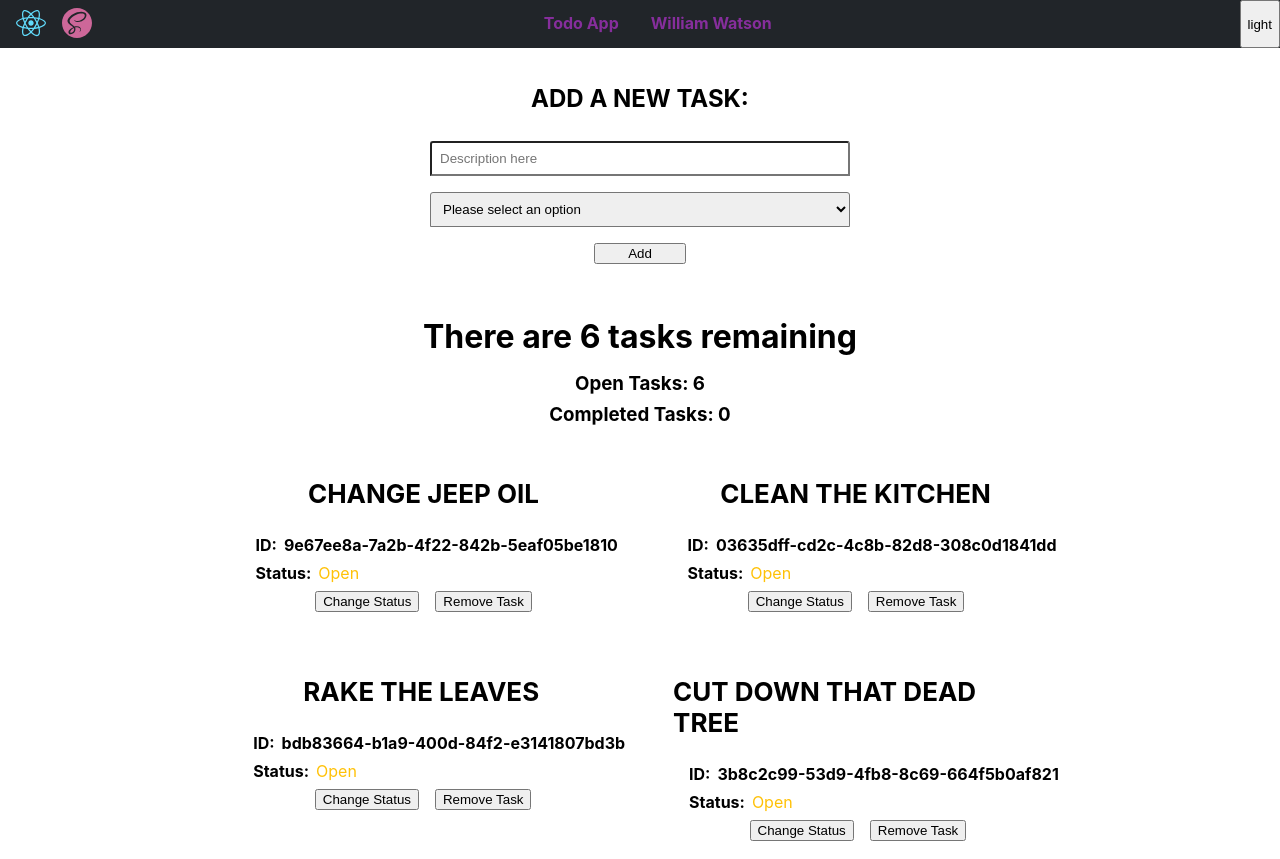
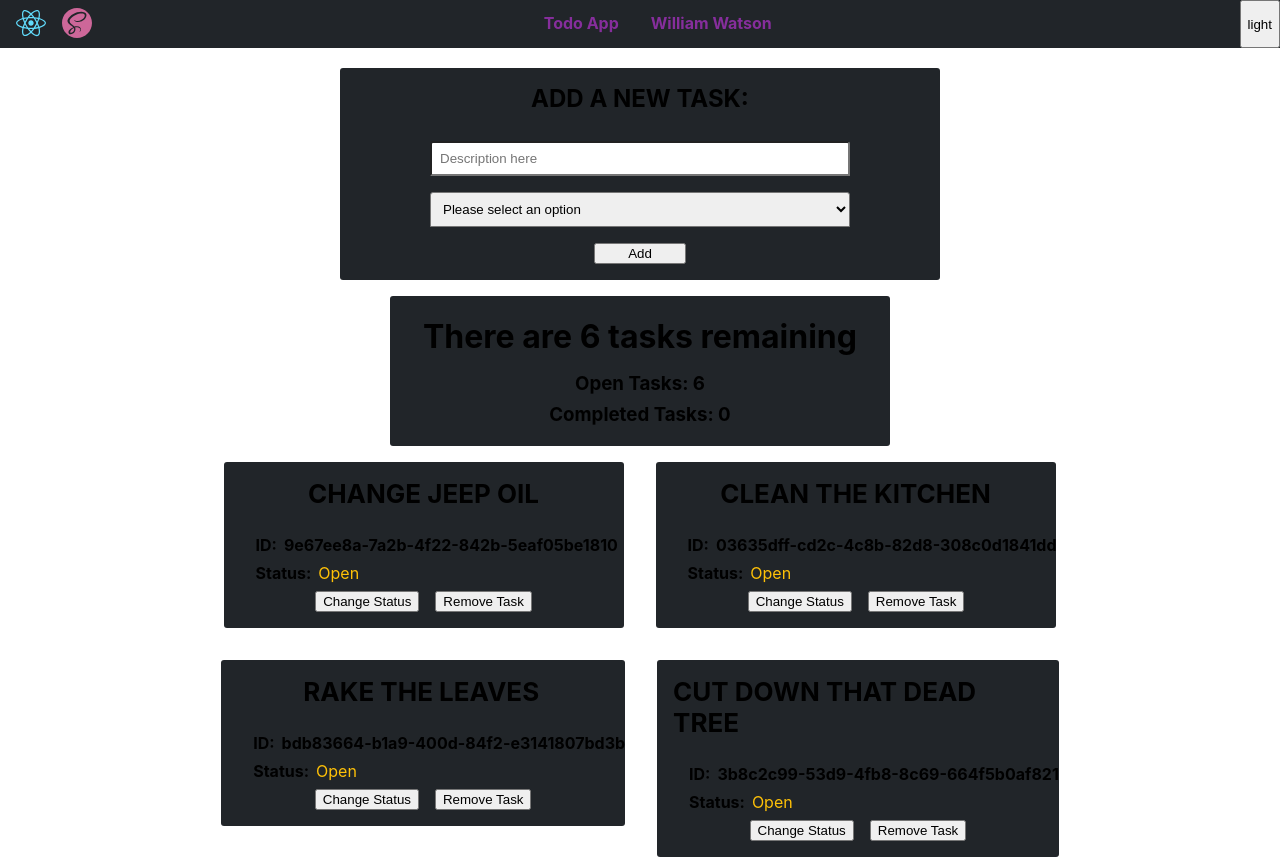
Before and after one commit to threnody5/INFO-5143-lab, a React (Create React App) app: page / in a window 1280 px wide. Shown: the top 859 px of the page. Built offline with nearby package versions, Linux system fonts and the light colour scheme.

Commit message:
card component renders themes correctly

```diff
--- a/src/components/Card/index.jsx
+++ b/src/components/Card/index.jsx
@@ -1,6 +1,10 @@
 /** @format */
 
-import './styles.scss';
+import { useContext } from 'react';
+
+import { ThemeContext } from './../ThemeContext';
+
+import styles from './styles.module.scss';
 
 /**
  * Card wrapper that receives a specified className from the component.
@@ -8,7 +12,8 @@ import './styles.scss';
  * @returns Styling for each component that has a card background.
  */
 const Card = (props) => {
-  const classes = 'card-container ' + props.className;
+  const { theme } = useContext(ThemeContext);
+  const classes = `${styles.cardContainer} ${styles[theme]} ${props.className}`;
   return <div className={classes}>{props.children}</div>;
 };
 
--- /dev/null
+++ b/src/components/Card/styles.module.scss
@@ -0,0 +1,15 @@
+@import './../../styles/variables.scss';
+
+.cardContainer {
+    border-radius: 3px;
+    margin-left: auto;
+    margin-right: auto;
+}
+
+.dark {
+    background-color: $dark-backdrop-color;
+}
+
+.light {
+    background-color: $light-backdrop-color;
+}
--- a/src/components/Card/styles.scss
+++ /dev/null
@@ -1,8 +0,0 @@
-@import './../../styles/variables.scss';
-
-.card-container {
-    border-radius: 3px;
-    // background-color: $backdrop-color;
-    margin-left: auto;
-    margin-right: auto;
-}
```
